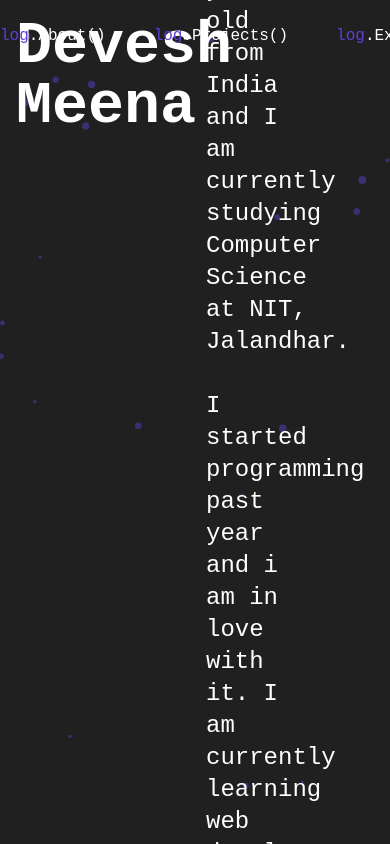
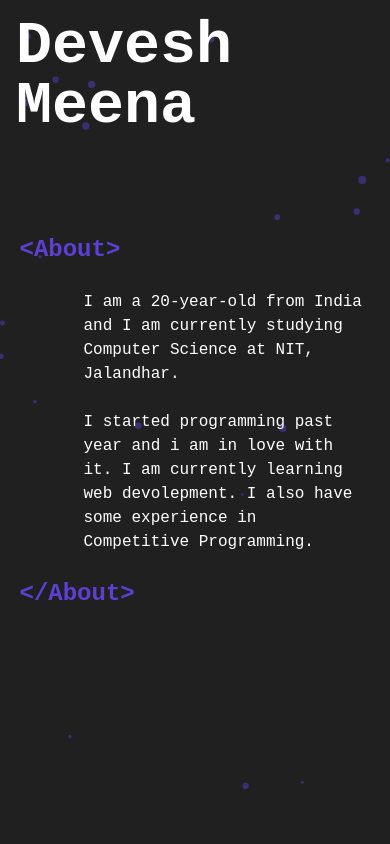
Before and after one commit to deveshXm/devesh-portfolio, a Next.js app: page / in a window 390 px wide. Shown: the top 844 px of the page. Built offline with nearby package versions, Linux system fonts and the light colour scheme.

Commit message:
responsive navbar update-1

```diff
--- a/components/About.tsx
+++ b/components/About.tsx
@@ -2,12 +2,12 @@ import React, { useEffect, useState } from "react";
 
 function About() {
   return (
-    <div className="max-w-[60%] z-10 mt-40">
-      <h1 className=" text-[#5D3FD3] font-semibold   text-4xl mr-[60%]">
+    <div className="max-w-[90%] md:max-w-[60%] max-h-96 z-10 md:mt-40">
+      <h1 className=" text-[#5D3FD3] font-semibold text-2xl  md:text-4xl mr-[60%]">
         &lt;About&gt;
       </h1>
       <br/>
-      <div className="text-2xl text-white visible ml-32">
+      <div className="md:text-2xl text-white visible ml-16 md:ml-32">
         <h2>
           I am a 20-year-old from India and I am currently studying Computer
           Science at NIT, Jalandhar.
@@ -19,7 +19,7 @@ function About() {
         </h2>
       </div>
       <br/>
-      <h1 className=" text-[#5D3FD3] font-semibold text-4xl mr-[60%]">
+      <h1 className="  text-[#5D3FD3] font-semibold text-2xl  md:text-4xl mr-[60%]">
         &lt;/About&gt;
       </h1>
     </div>
--- a/components/Navbar.tsx
+++ b/components/Navbar.tsx
@@ -1,14 +1,27 @@
 import React from "react";
+import Link from "next/link";
 
 function Navbar() {
-  return <div className="fixed top-0 z-[10] w-full text-white left items-center pr-24 py-6 ">
-    <ul className="flex space-x-12 ">
-      <li className=" flex ml-auto"><p className=" text-[#5D3FD3]">log</p>.About()</li>
-      <li className=" flex ml-auto"><p className=" text-[#5D3FD3]">log</p>.Projects()</li>
-      <li className=" flex ml-auto"><p className=" text-[#5D3FD3]">log</p>.Experience()</li>
-      <li className=" flex ml-auto"><p className=" text-[#5D3FD3]">log</p>.Contact()</li>
-    </ul>
-  </div>;
+  return (
+    <div>
+      <div className="hidden md:block fixed top-0 z-[10] w-full text-white left items-center pr-24 py-10 ">
+        <ul className="flex space-x-12 ">
+          <li className=" flex ml-auto">
+            <p className=" text-[#5D3FD3]">log</p>.About()
+          </li>
+          <li className=" flex ml-auto">
+            <p className=" text-[#5D3FD3]">log</p>.Projects()
+          </li>
+          <li className=" flex ml-auto">
+            <p className=" text-[#5D3FD3]">log</p>.Experience()
+          </li>
+          <li className=" flex ml-auto">
+            <p className=" text-[#5D3FD3]">log</p>.Contact()
+          </li>
+        </ul>
+      </div>
+    </div>
+  );
 }
 
 export default Navbar;
--- a/components/ParticleBackground.js
+++ b/components/ParticleBackground.js
@@ -133,7 +133,7 @@ const ParticlesComponent = (props) => {
   }, []);
 
   // setting an id can be useful for identifying the right particles component, this is useful for multiple instances or reusable components
-  return <Particles id={props.id} init={particlesInit} options={options} className='h-[200%]' />;
+  return <Particles id={props.id} init={particlesInit} options={options} />;
 };
 
 export default ParticlesComponent;
--- a/tsconfig.json
+++ b/tsconfig.json
@@ -15,6 +15,6 @@
     "jsx": "preserve",
     "incremental": true
   },
-  "include": ["next-env.d.ts", "**/*.ts", "**/*.tsx", "pages/index.js"],
+  "include": ["next-env.d.ts", "**/*.ts", "**/*.tsx", "pages/index.js", "components/ParticleBackground.js"],
   "exclude": ["node_modules"]
 }
```
